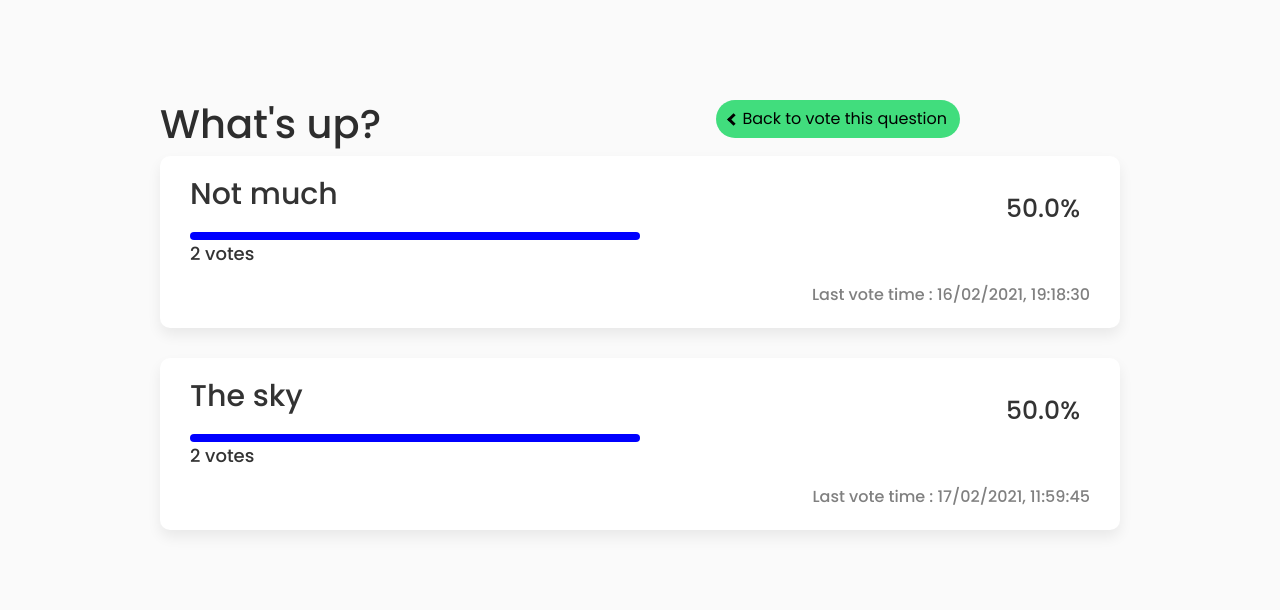
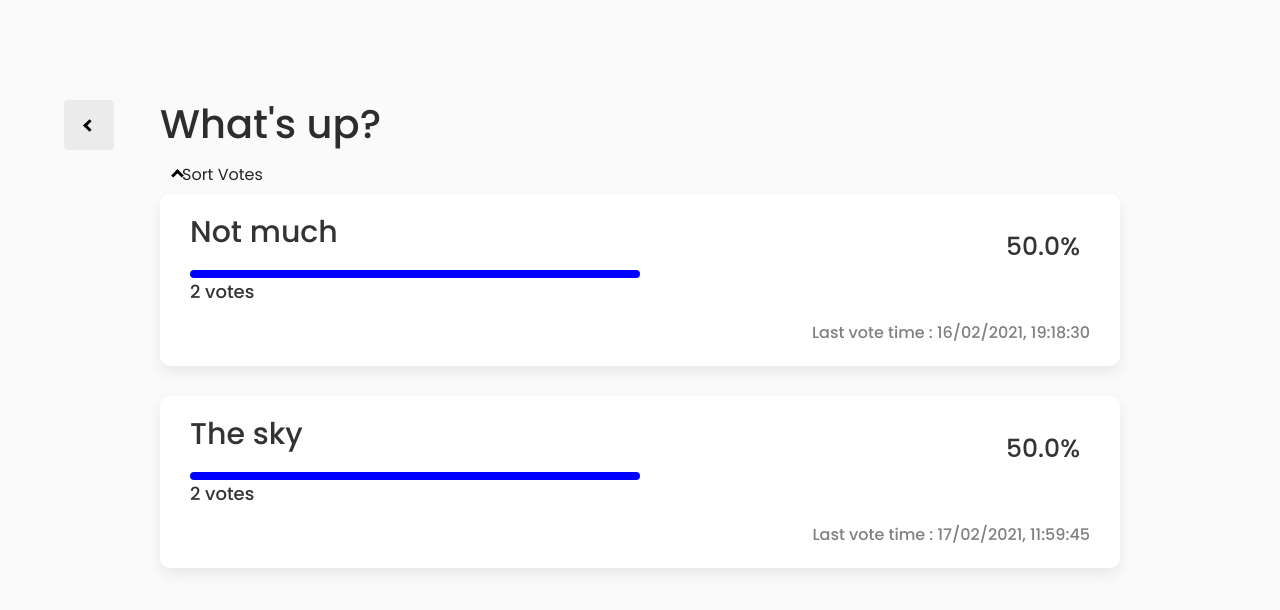
Before and after one commit to SupansaTan/DjangoTutorial_G1, a Django app: page /polls/1/results/ in a window 1280 px wide. Shown: the top 610 px of the page. Run offline with Django 3.2, Linux system fonts and the light colour scheme; data comes from the database, SQL or seed files in the repository; both versions use the stored data as it was after the commit; some libraries are stand-ins or nearby versions.

Commit message:
Vote scores can be sorted in descending order

```diff
--- /dev/null
+++ b/polls/static/polls/js/results.js
@@ -0,0 +1,38 @@
+function sortChoices()
+{
+    let choice_div = document.getElementsByClassName("choice")[0]
+
+    let choice_wrappers = choice_div.getElementsByClassName("choice-wrapper")
+    let choice_wrap_list = []
+
+    for (let i=0;i<choice_wrappers.length;i++)
+    {
+        choice_wrap = choice_wrappers[i]
+        score = choice_wrap.getElementsByClassName("votes-number")[0].getElementsByTagName("p")[0].innerHTML.split(" ")[0]
+        score = parseInt(score)
+        newobj = {"score":score, "html":choice_wrap}
+        choice_wrap_list.push(newobj)
+    }
+
+    let reverse = false;
+
+    choice_wrap_list.sort(function(a,b){
+        let Ascore = a.score;
+        let Bscore = b.score;
+
+        if(Ascore > Bscore) return -1;
+        if(Ascore < Bscore) return 1;
+        return 0;
+    })
+
+    if(reverse)
+    {
+        choice_wrap_list.reverse();
+    }
+
+    choice_div.innerHTML = ""
+    choice_wrap_list.forEach((choice)=>{
+        document.getElementsByClassName("choice")[0].innerHTML += choice.html.outerHTML
+
+    })
+}
--- a/polls/static/polls/results.css
+++ b/polls/static/polls/results.css
@@ -22,9 +22,10 @@ main {
 /* button vote again */
 .navigate button {
     position: absolute;
-    right: 25%;
-    border-radius: 50px;
-    background-color: #41dd7d;
+    left: 5%;
+    height: 50px;
+    width: 50px;
+    background-color: #ebebeb;
     color: black;
 }
 
@@ -35,6 +36,15 @@ main {
     padding: 3px;
     transform: rotate(135deg);
     -webkit-transform: rotate(135deg);
+}
+
+.arrowup {
+    border: solid black;
+    border-width: 0 3px 3px 0;
+    display: inline-block;
+    padding: 3px;
+    transform: rotate(-135deg);
+    -webkit-transform: rotate(-135deg);
 }
 
 
--- a/polls/templates/polls/results.html
+++ b/polls/templates/polls/results.html
@@ -18,8 +18,12 @@
         <!-- navigation to vote page -->
         <div class="navigate">
             <a href={% url 'polls:detail' question.id %} class="previous-btn">
-                <button class="btn"><i class="arrowleft"></i> Back to vote this question</button>
+                <button class="btn"><i class="arrowleft"></i></button>
             </a>
+        </div>
+
+        <div class="sort-btn">
+            <button class="btn" onclick="sortChoices()"><i class="arrowup"></i>Sort Votes</button>
         </div>
 
         <!-- choices -->
@@ -34,8 +38,8 @@
                 <div class="result-bar">
                     <div class="progress-bar" style="width: {{ choice.get_percent }}%;"></div>
                 </div>
-                <div class="votes-number">
-                    <p>{{ choice.votes_score }} vote{{ choice.votes_score|pluralize }}</p>
+                <div id="scorediv" class="votes-number">
+                    <p id="score">{{ choice.votes_score }} vote{{ choice.votes_score|pluralize }}</p>
                 </div>
                 <div class="lasttime-vote">
                     <p>Last vote time : {{choice.latest_vote_time}}</p>
@@ -47,3 +51,7 @@
     </div>
 </main>
 {% endblock %}
+
+{% block scripts %}
+<script src="{% static 'polls/js/results.js' %}"></script>
+{% endblock %}
--- a/polls/views.py
+++ b/polls/views.py
@@ -24,6 +24,7 @@ class IndexView(generic.ListView):
 class DetailView(generic.DetailView):
     model = Question
     template_name = 'polls/detail.html'
+
     def get_queryset(self):
         """
         Excludes any questions that aren't published yet.
```
Also changed, not shown: db.sqlite3.
